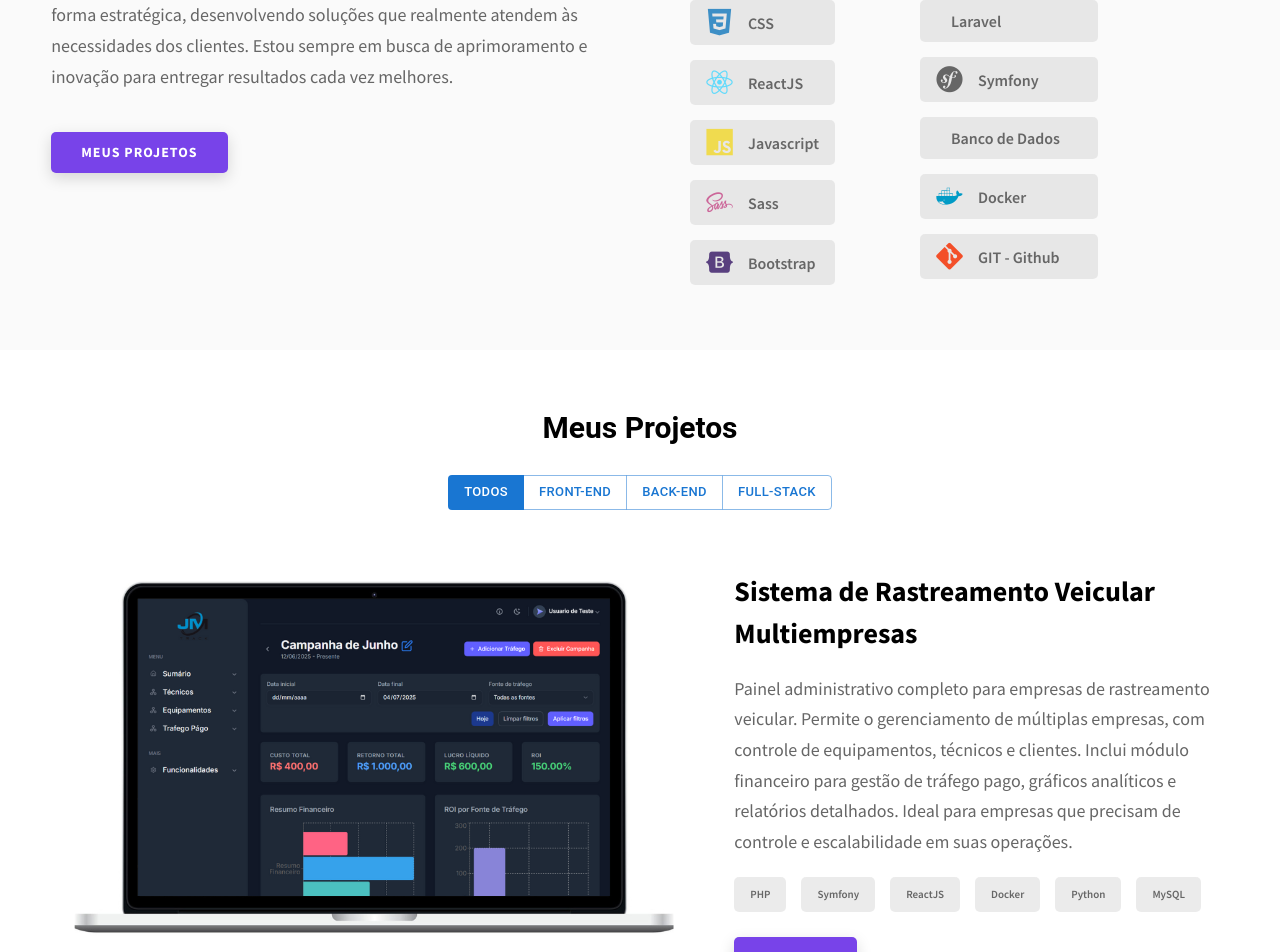
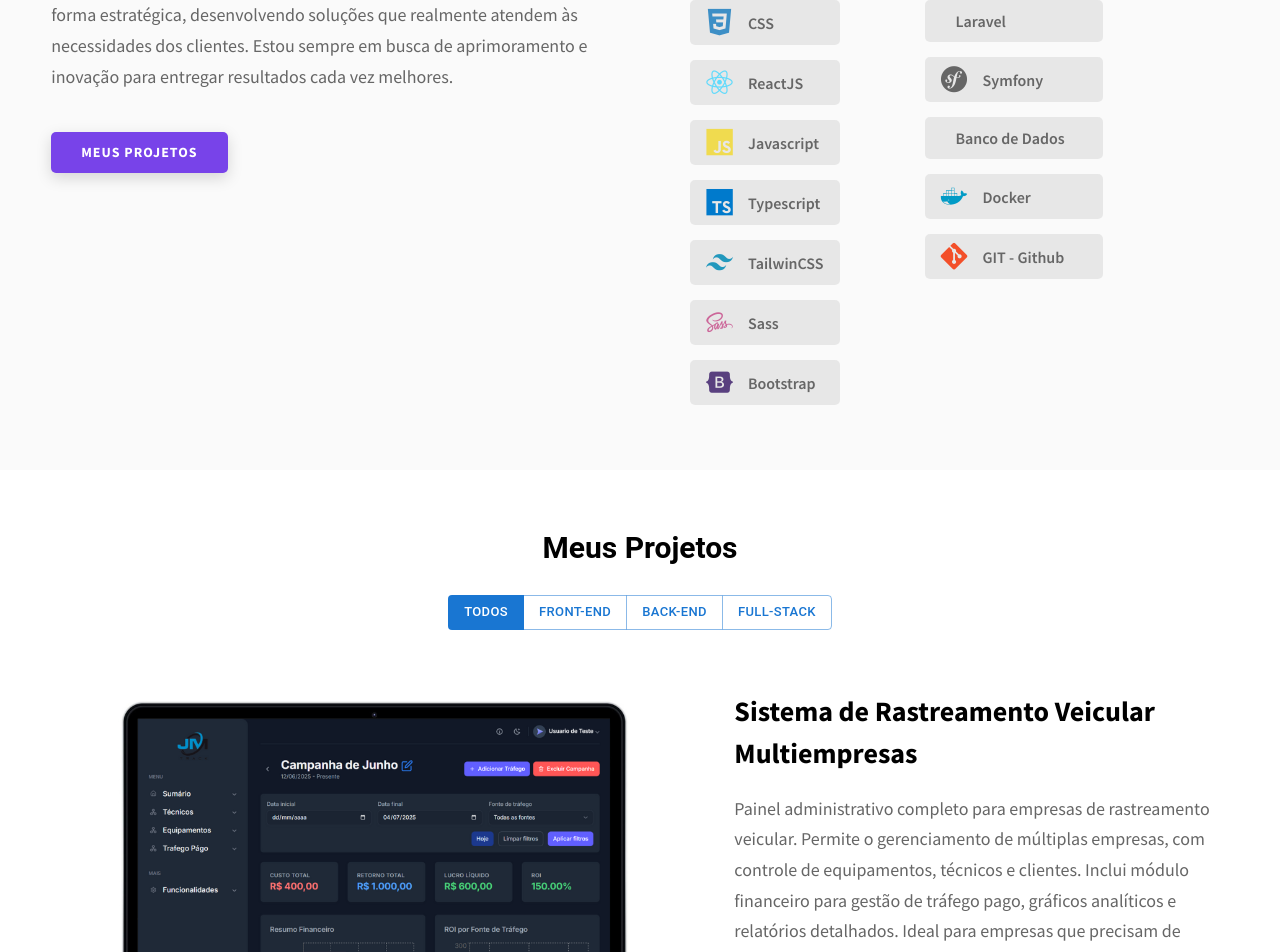
Before and after one commit to samueldmonteiro/portfolio, a React (Vite) app: page / in a window 1280 px wide. Shown: the part 1104-2056 px from the top of the page. Built offline with nearby package versions, Linux system fonts and the light colour scheme.

Commit message:
Update index.jsx

```diff
--- a/src/pages/Home/About/index.jsx
+++ b/src/pages/Home/About/index.jsx
@@ -46,6 +46,16 @@ const About = () => {
                 <div className="skills__skill">
                   <i className="devicon-javascript-plain colored"></i>
                   Javascript
+                </div>
+
+                <div className="skills__skill">
+                  <i className="devicon-typescript-plain colored"></i>
+                  Typescript
+                </div>
+
+                 <div className="skills__skill">
+                  <i className="devicon-tailwindcss-plain colored"></i>
+                  TailwinCSS
                 </div>
 
                 <div className="skills__skill">
```
